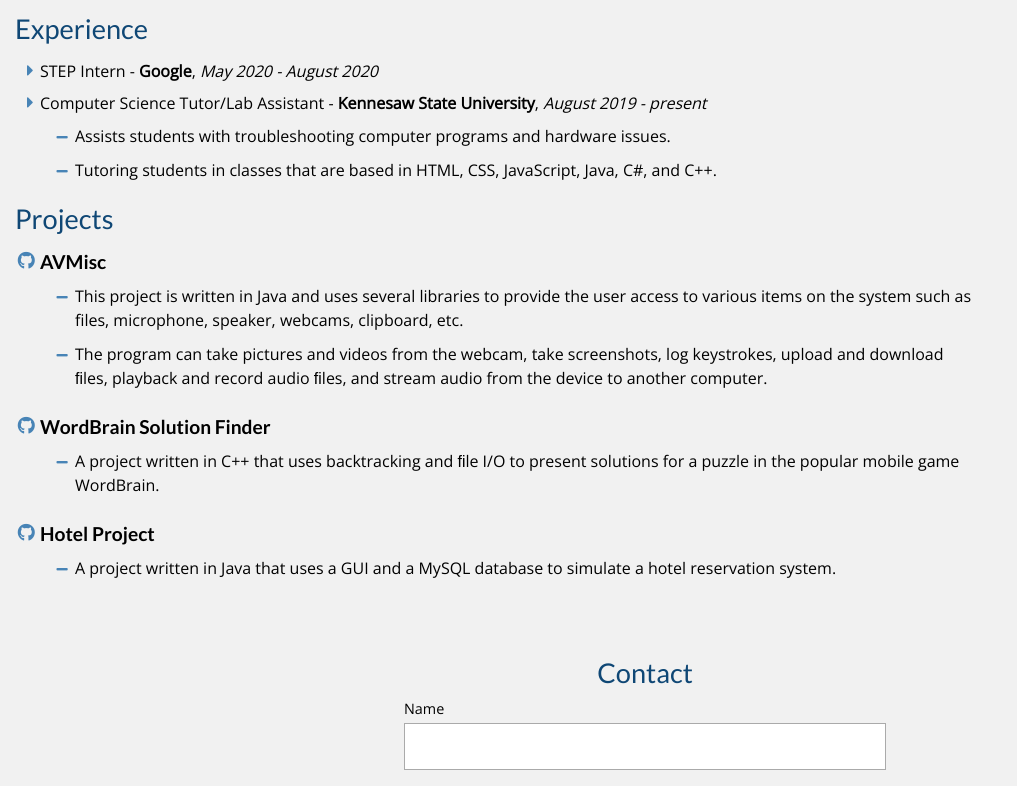
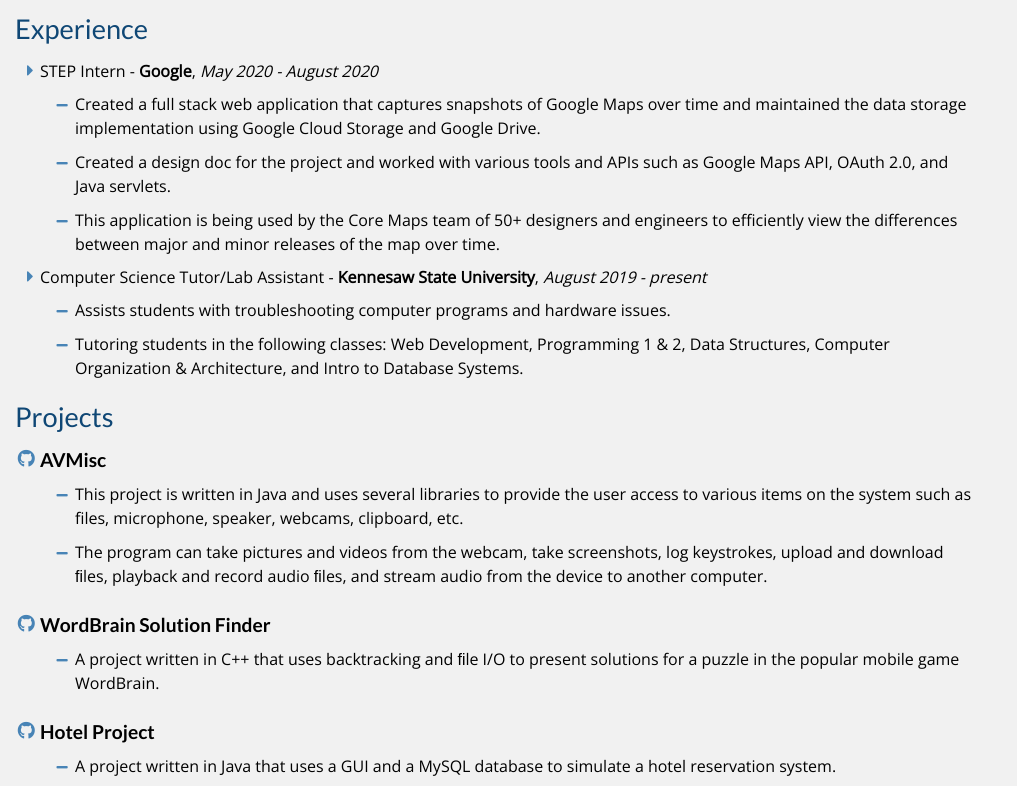
Before and after one commit to thompsond/thompsond.github.io, a plain HTML site: page index.html in a window 1280 px wide. Shown: the part 1496-2282 px from the top of the page, without its empty margins (0-1017 px from the left). Drawn offline with nearby package versions, Linux system fonts and the light colour scheme.

Commit message:
Update experience and add dynamic info

```diff
--- a/index.html
+++ b/index.html
@@ -8,8 +8,6 @@
     <link rel="stylesheet" href="https://use.fontawesome.com/releases/v5.13.0/css/all.css">
     <link href="https://fonts.googleapis.com/css2?family=Lato:wght@400;700&family=Lora:wght@400;700&family=Open+Sans:wght@300;400&display=swap" rel="stylesheet">
     <link rel="stylesheet" type="text/css" href="style.css" />
-    <script src="https://code.jquery.com/jquery-3.5.1.min.js" integrity="sha256-9/aliU8dGd2tb6OSsuzixeV4y/faTqgFtohetphbbj0=" crossorigin="anonymous"></script>
-    <script src="js/script.js"></script>
 </head>
 
 <body>
@@ -56,7 +54,7 @@
             <ul id="contact-list">
                 <li><a href="resume.pdf"><i class="fas fa-file"></i></a></li>
                 <li><a href="mailto:darren.thompson200@gmail.com"><i class="fas fa-envelope list-icon"></i></a></li>
-                <li><a href="https://www.linkedin.com/in/darren-thompson-50a39a173/"><i class="fab fa-linkedin list-icon"></i></a>
+                <li><a href="https://www.linkedin.com/in/dothompson5/"><i class="fab fa-linkedin list-icon"></i></a>
                 </li>
                 <li><a href="https://www.github.com/thompsond"><i class="fab fa-github"></i></a>
                 </li>
@@ -85,14 +83,7 @@
 
             <div class="info-container">
                 <h3>Experience</h3>
-                <ul id="exp-list" class="info-list fa-ul">
-                    <li>STEP Intern - <strong>Google</strong>, <i>May 2020 - August 2020</i></li>
-                    <li>Computer Science Tutor/Lab Assistant - <strong>Kennesaw State University</strong>, <i>August 2019 - present</i></li>
-                    <ul class="sub-info-list fa-ul">
-                        <li>Assists students with troubleshooting computer programs and hardware issues.</li>
-                        <li>Tutoring students in classes that are based in HTML, CSS, JavaScript, Java, C#, and C++.</li>
-                    </ul>
-                </ul>
+                <ul id="exp-list" class="info-list fa-ul"></ul>
             </div>
 
         </div>
@@ -101,34 +92,7 @@
         <div id="projects" class="info-container">
             <!-- <i class="fa fa-folder"></i> -->
             <h3>Projects</h3>
-            <ul id="projects-list" class="info-list fa-ul">
-                <li>
-                    <a href="https://github.com/thompsond/AVMisc">
-                        <strong>AVMisc</strong>
-                    </a>
-                </li>
-                <ul class="sub-info-list fa-ul">
-                    <li>This project is written in Java and uses several libraries to provide the user access to various items on the system such as files, microphone, speaker, webcams, clipboard, etc.
-                    </li>
-                    <li>The program can take pictures and videos from the webcam, take screenshots, log keystrokes, upload and download ﬁles, playback and record audio ﬁles, and stream audio from the device to another computer.</li>
-                </ul>
-                <li>
-                    <a href="https://github.com/thompsond/WordBrain-Solution-Finder">
-                        <strong>WordBrain Solution Finder</strong>
-                    </a>
-                </li>
-                <ul class="sub-info-list fa-ul">
-                    <li>A project written in C++ that uses backtracking and ﬁle I/O to present solutions for a puzzle in the popular mobile game WordBrain.</li>
-                </ul>
-                <li>
-                    <a href="https://github.com/thompsond/hotel-project-java">
-                        <strong>Hotel Project</strong>
-                    </a>
-                </li>
-                <ul class="sub-info-list fa-ul">
-                    <li>A project written in Java that uses a GUI and a MySQL database to simulate a hotel reservation system.</li>
-                </ul>
-            </ul>
+            <ul id="projects-list" class="info-list fa-ul"></ul>
         </div>
 
         <!-- CONTACT -->
@@ -164,6 +128,8 @@
         </footer>
     </div>
 
+    <script src="https://code.jquery.com/jquery-3.5.1.min.js" integrity="sha256-9/aliU8dGd2tb6OSsuzixeV4y/faTqgFtohetphbbj0=" crossorigin="anonymous"></script>
+    <script src="js/script.js"></script>
 </body>
 
 </html>
--- a/js/script.js
+++ b/js/script.js
@@ -1,4 +1,3 @@
-$(document).ready(function() {
 let date = new Date();
 $("footer #copyright").html(`&copy; ${date.getFullYear()} Darren Thompson`);
 
@@ -13,10 +12,6 @@ $(document).ready(function() {
     $("#close-btn").css("display", "none");
     $("#sidebar").css("left", "-100vw");
 });
-
-    $("ul.info-list > li").not("#projects-list > li").prepend('<span class="fa-li"><i class="fas fa-caret-right"></i></span>');
-    $("#projects-list > li a").prepend('<span class="fa-li"><i class="fab fa-github"></i></span>');
-    $("ul.sub-info-list li").prepend('<span class="fa-li"><i class="fas fa-minus"></i></span>');
 
 $(".nav-link").click(function(event) {
     $(".nav-link").removeClass("selected");
@@ -60,5 +55,77 @@ $(document).ready(function() {
 $("#container").css("margin-top", `${$combined}`);
 $("#contact-container").css("margin-top", `${$combined}`);
 
+// Info for work experience
+let experienceMap = new Map();
+experienceMap.set('STEP Intern', {
+    company: "Google",
+    responsibilities: [
+        "Created a full stack web application that captures snapshots of Google Maps over time and maintained the data storage implementation using Google Cloud Storage and Google Drive.",
+        "Created a design doc for the project and worked with various tools and APIs such as Google Maps API, OAuth 2.0, and Java servlets.",
+        "This application is being used by the Core Maps team of 50+ designers and engineers to efficiently view the differences between major and minor releases of the map over time.",
+    ],
+    duration: "May 2020 - August 2020"
+});
 
+experienceMap.set('Computer Science Tutor/Lab Assistant', {
+    company: "Kennesaw State University",
+    responsibilities: [
+        "Assists students with troubleshooting computer programs and hardware issues.",
+        "Tutoring students in the following classes: Web Development, Programming 1 & 2, Data Structures, Computer Organization & Architecture, and Intro to Database Systems."
+    ],
+    duration: "August 2019 - present"
 });
+
+experienceMap.forEach(function(values, title) {
+    let company = values.company;
+    let responsibilities = values.responsibilities;
+    let duration = values.duration;
+
+    let listItem = $(`<li>${title} - <span class="company-name">${company}</span>, <span class="experience-duration">${duration}</span></li>`);
+    let responsibilitiesList = $('<ul class="sub-info-list fa-ul"></ul>');
+    for (const task of responsibilities) {
+        responsibilitiesList.append(`<li>${task}</li>`);
+    }
+    $("#exp-list").append(listItem).append(responsibilitiesList);
+});
+
+
+// Info for projects
+let projectsMap = new Map();
+projectsMap.set('AVMisc', {
+    descriptions: [
+        "This project is written in Java and uses several libraries to provide the user access to various items on the system such as files, microphone, speaker, webcams, clipboard, etc.",
+        "The program can take pictures and videos from the webcam, take screenshots, log keystrokes, upload and download ﬁles, playback and record audio ﬁles, and stream audio from the device to another computer."
+    ],
+    link: "https://github.com/thompsond/AVMisc"
+});
+
+projectsMap.set('WordBrain Solution Finder', {
+    descriptions: [
+        "A project written in C++ that uses backtracking and ﬁle I/O to present solutions for a puzzle in the popular mobile game WordBrain."
+    ],
+    link: "https://github.com/thompsond/WordBrain-Solution-Finder"
+});
+
+projectsMap.set('Hotel Project', {
+    descriptions: [
+        "A project written in Java that uses a GUI and a MySQL database to simulate a hotel reservation system."
+    ],
+    link: "https://github.com/thompsond/hotel-project-java"
+});
+
+projectsMap.forEach(function(projectInfo, title) {
+    let descriptions = projectInfo.descriptions;
+    let link = projectInfo.link;
+    let listItem = $(`<li><a href="${link}"><span class="project-title">${title}</span></a></li>`);
+    let descriptionsList = $('<ul class="sub-info-list fa-ul"></ul>');
+    for (const description of descriptions) {
+        descriptionsList.append(`<li>${description}</li>`);
+    }
+    $("#projects-list").append(listItem).append(descriptionsList);
+});
+
+// Add the necessary icons to the lists
+$("ul.info-list > li").not("#projects-list > li").prepend('<span class="fa-li"><i class="fas fa-caret-right"></i></span>');
+$("#projects-list > li a").prepend('<span class="fa-li"><i class="fab fa-github"></i></span>');
+$("ul.sub-info-list li").prepend('<span class="fa-li"><i class="fas fa-minus"></i></span>');
--- a/style.sass
+++ b/style.sass
@@ -56,6 +56,12 @@ a, a:active, a:focus
 
 img
   max-width: 100%
+
+.company-name
+  font-weight: bolder
+
+.experience-duration
+  font-style: italic
 
 /*******  HEADER *******/
 header
@@ -205,11 +211,14 @@ ul.sub-info-list
 
 #projects-list
   li
-    strong
-      font-family: $fontother
-      font-size: 1.2rem
-    a span
-      left: -1.55em
+    a
+      span
+        &.project-title
+          font-family: $fontother
+          font-size: 1.2rem
+          font-weight: bold
+        &:not(.project-title)
+          left: -1.55em
   &>li
     &:not(:first-child)
       margin-top: 15px
```
Also changed, not shown: style.css, 1 other file. Lines whose indentation alone changed are shown as unchanged.
